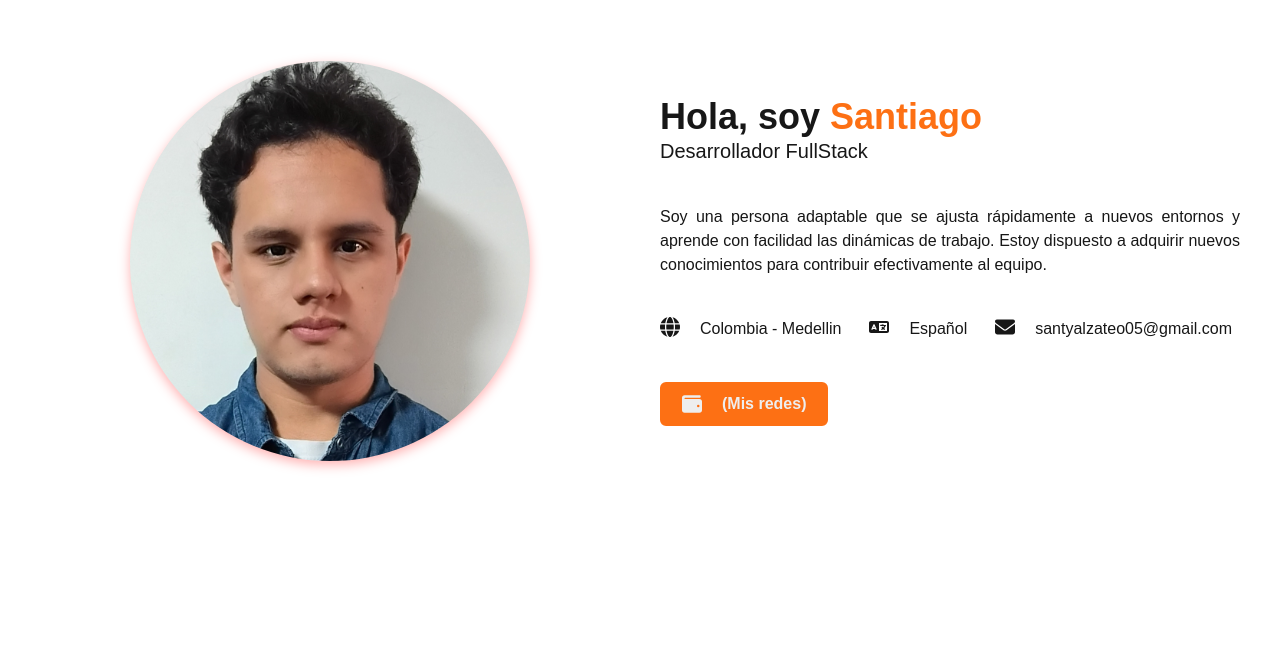
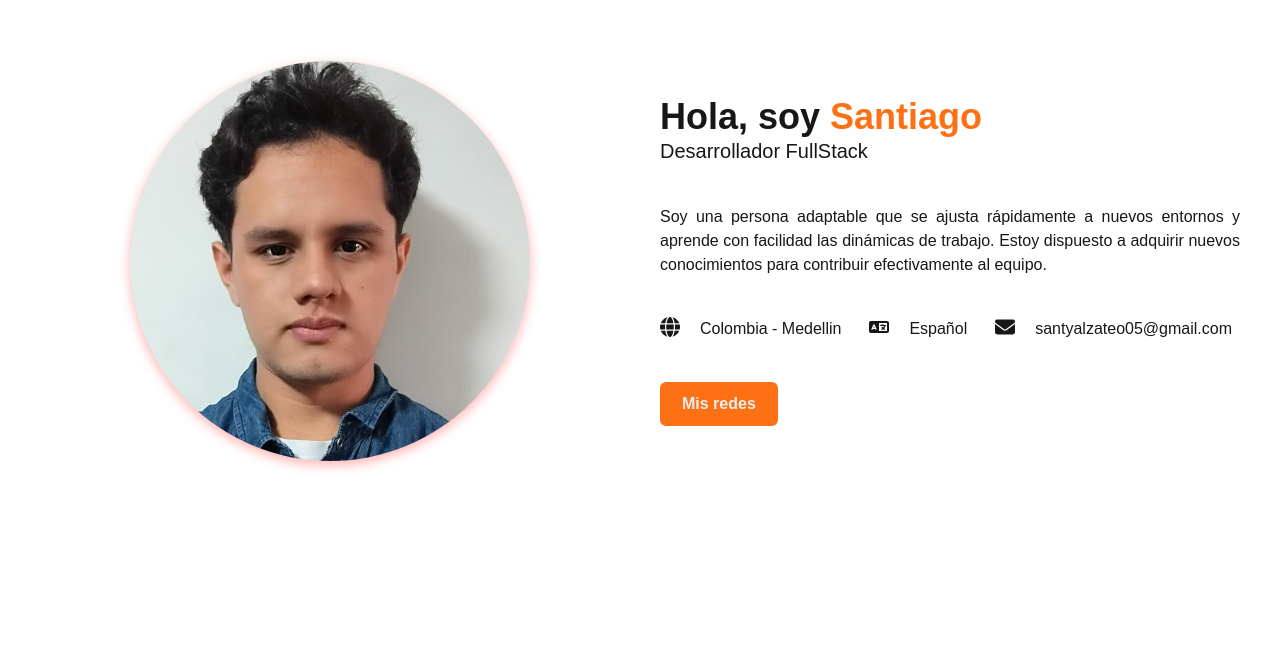
Before and after one commit to expein/portfolio, a Next.js app: page / in a window 1280 px wide. Shown: the part 139-800 px from the top of the page. Built offline with nearby package versions, Linux system fonts and the light colour scheme.

Commit message:
change wallet title

```diff
--- a/src/components/SectionToMe/SectionToMe.tsx
+++ b/src/components/SectionToMe/SectionToMe.tsx
@@ -6,9 +6,6 @@ import AboutMeSection from "./components/AboutMeSection";
 import WalletModal from "./components/WalletModal";
 import useModalWallet from "@/hooks/ModalWallet/modalWallet";
 import Button from "../Button/Button";
-
-import { FontAwesomeIcon } from "@fortawesome/react-fontawesome";
-import { faWallet } from "@fortawesome/free-solid-svg-icons";
 
 const SectionToMe = () => {
     const {
@@ -32,7 +29,7 @@ const SectionToMe = () => {
                         closeModal={closeModal}
                     >
                         <Button onClick={openModal} style="bg-palletTwoTertiary text-palletTwoQuaternary hover:bg-transparent border-2 border-palletTwoTertiary">
-                            <FontAwesomeIcon icon={faWallet} className="w-5 h-5 mr-5" /> (Mis redes)
+                            Mis redes
                         </Button>
                     </WalletModal>
                 </div>
--- a/src/components/SectionToMe/components/WalletModal.tsx
+++ b/src/components/SectionToMe/components/WalletModal.tsx
@@ -14,7 +14,7 @@ const WalletModal: React.FC<WalletModalProps> = ({children, isOpen, closeModal})
     return (
         <div className="w-full">
             { children }
-            <Modal isOpen={isOpen} onClose={closeModal} title="Cartera">
+            <Modal isOpen={isOpen} onClose={closeModal} title="Redes">
                 <div className="grid grid-cols-1 gap-4">
                 {WalletData.map((wallet, index) => (
                     <OptionWallet key={index} title={wallet.title} url={wallet.url} Icon={wallet.icon} />
```
